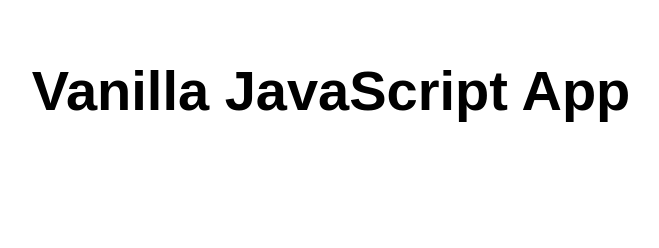
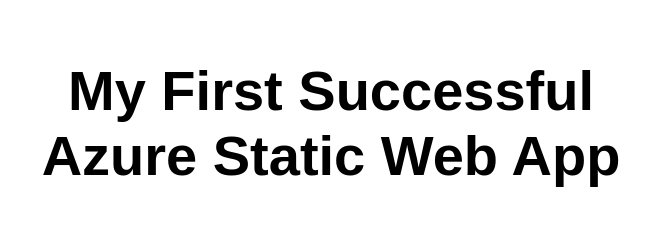
Before and after one commit to Newgit-hubber/NoFrameworkStaticApp, a website: page src/index.html in a window 1280 px wide. Shown: the whole page, without its empty margins (309-968 px from the left). Drawn offline with Linux system fonts and the light colour scheme.

Commit message:
chenged first default text.

```diff
--- a/src/index.html
+++ b/src/index.html
@@ -10,7 +10,7 @@
 
 <body>
   <main>
-    <h1>Vanilla JavaScript App</h1>
+    <h1>My First Successful Azure Static Web App</h1>
   </main>
 </body>
 
```
